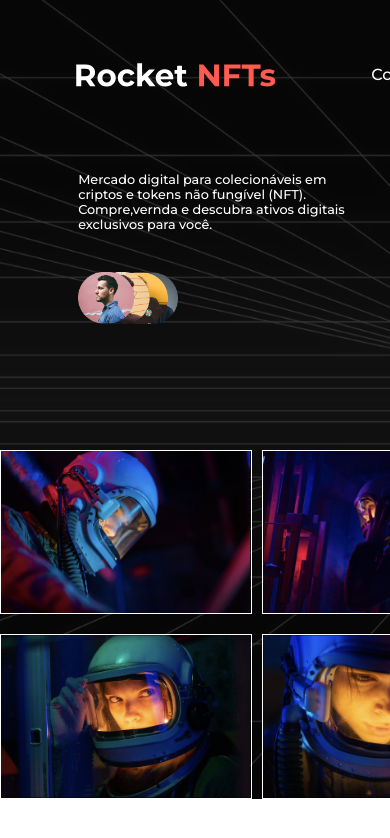
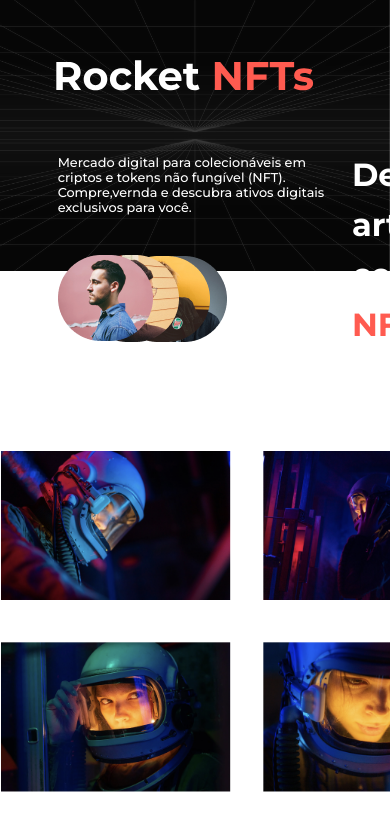
Before and after one commit to Atlasnfts/Atlasnfts.GitHub.io, a plain HTML site: page index.html in a window 390 px wide. Shown: the top 838 px of the page. Drawn offline with Linux system fonts and the light colour scheme.

Commit message:
fotos responsivas

```diff
--- a/index.html
+++ b/index.html
@@ -12,7 +12,9 @@
 <body>
   <header class="header">
     <section class="headerMenu">
-      <img src="assets/img/logo.svg" alt="">
+      <div>
+        <img src="assets/img/logo.svg" alt="">
+      </div>
       <ul class="nav">
         <li><a href="">Comprar NFT</a></li>
         <li><a href="">Sobre</a></li>
--- a/style/style.css
+++ b/style/style.css
@@ -28,7 +28,7 @@ image {
   grid-template-rows: 250px 200px 1fr;
   background-image: url(../assets/img/background.png);
   background-repeat: no-repeat;
-  background-size: cover;
+  background-size: 100%;
 }
 
 .headerMenu {
@@ -37,9 +37,11 @@ image {
   align-content: center;
   height: 150px;
 }
-.headerMenu img {
-  width: 200px;
+.headerMenu div {
+  display: flex;
+  align-items: center;
 }
+
 .headerMenu a {
   align-self: center;
   display: block;
@@ -77,7 +79,7 @@ image {
   display: flex;
   justify-content: space-evenly;
   align-items: center;
-  margin: 0 20px;
+  margin: 0 30px;
   margin-bottom: 250px;
 }
 .textMenu p {
@@ -93,24 +95,20 @@ image {
   font-size: 2rem;
   line-height: 50px;
 }
-.textMenu img {
-  width: 120px;
-}
+
 .textMenu .nfts {
   color: #ff5b50;
 }
 .textMenu .avarts {
-  width: 100px;
   margin-top: 40px;
 }
 .gridMenu {
   display: grid;
   grid-template-columns: auto auto auto auto;
   justify-self: center;
-  gap: 10px;
+  gap: 30px;
 }
 .gridMenu img {
-  width: 250px;
   border: solid 1px #fff;
 }
 .gridMenu img:nth-child(5) {
@@ -125,3 +123,8 @@ image {
 .gridMenu img:nth-child(8) {
   margin-top: 10px;
 }
+@media (max-width: 1300px) {
+  .gridMenu img {
+    width: 230px;
+  }
+}
```
